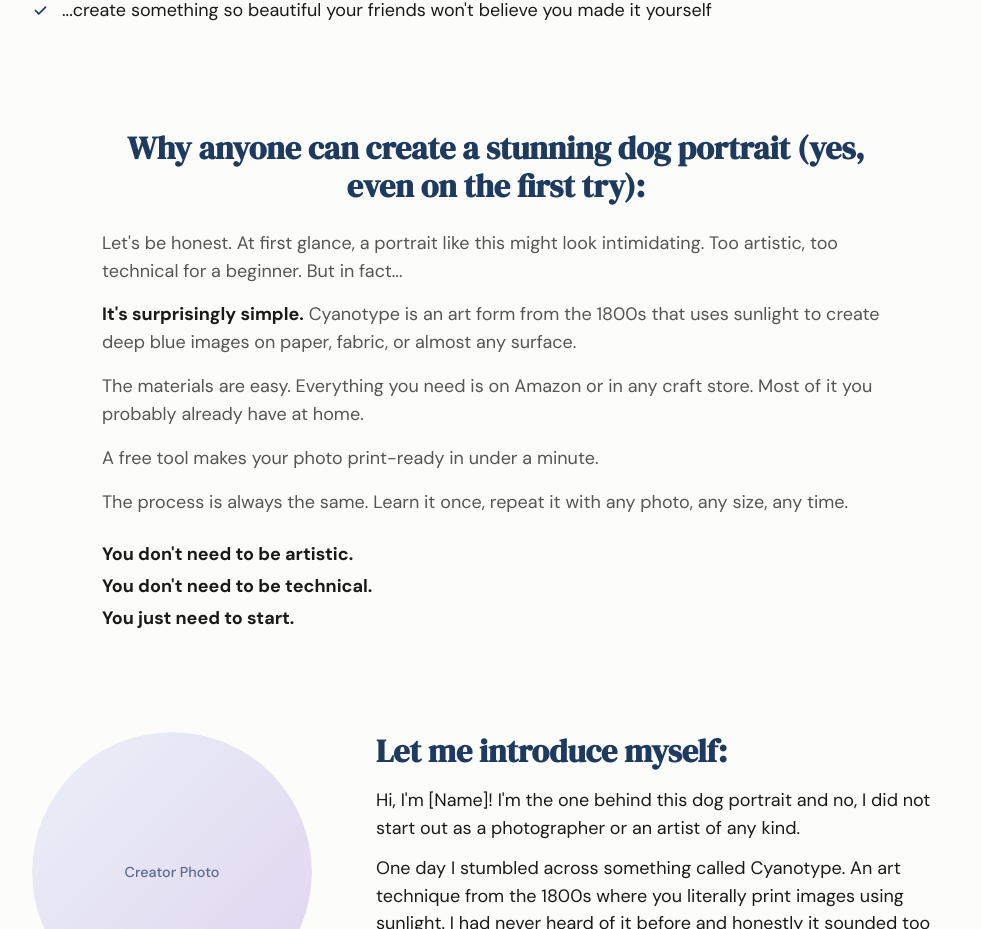
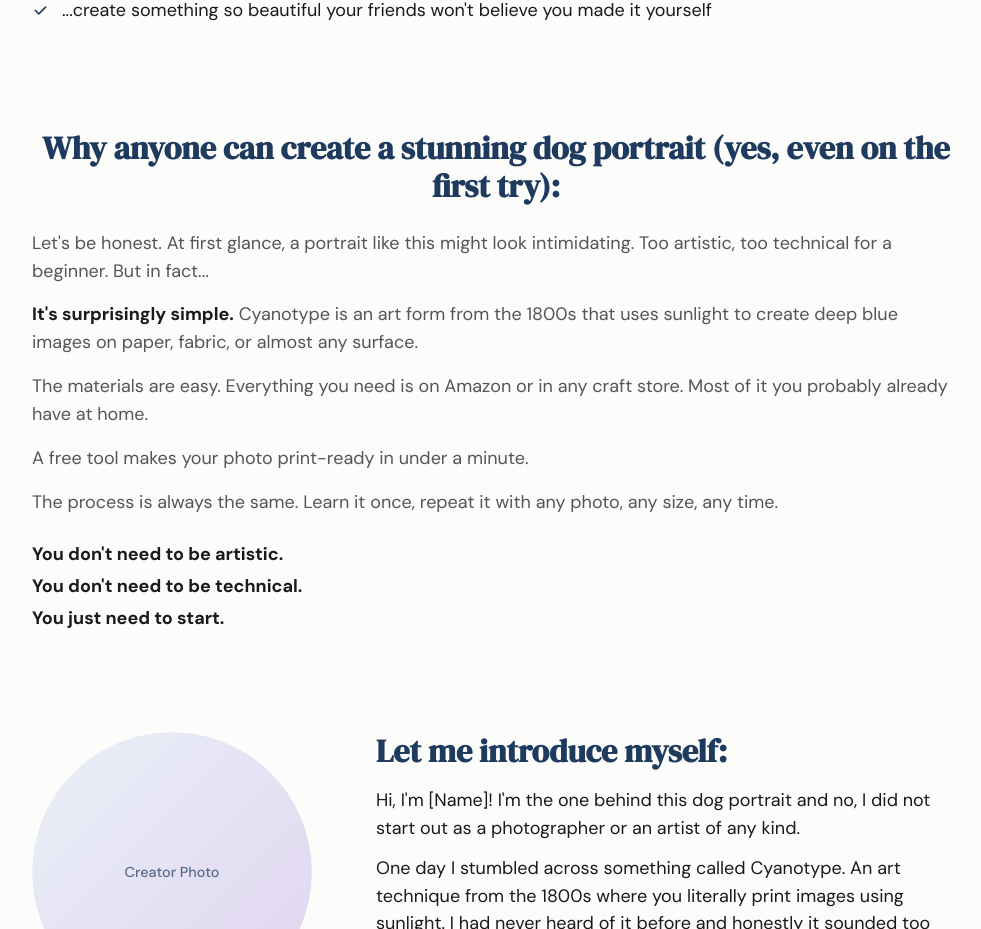
Before and after one commit to thopica/cytcourse, a Next.js app: page / in a window 1280 px wide. Shown: the part 1039-1968 px from the top of the page, without its empty margins (144-1125 px from the left). Built offline with nearby package versions, Linux system fonts and the light colour scheme.

Commit message:
Fix desktop alignment: remove narrow max-width from ProblemDigIn inner
https://claude.ai/code/session_012EY3qk8xMaU5FMakTDF19L

```diff
--- a/src/components/ProblemDigIn.module.css
+++ b/src/components/ProblemDigIn.module.css
@@ -3,7 +3,6 @@
 }
 
 .inner {
-  max-width: 820px;
 }
 
 .content {
```
